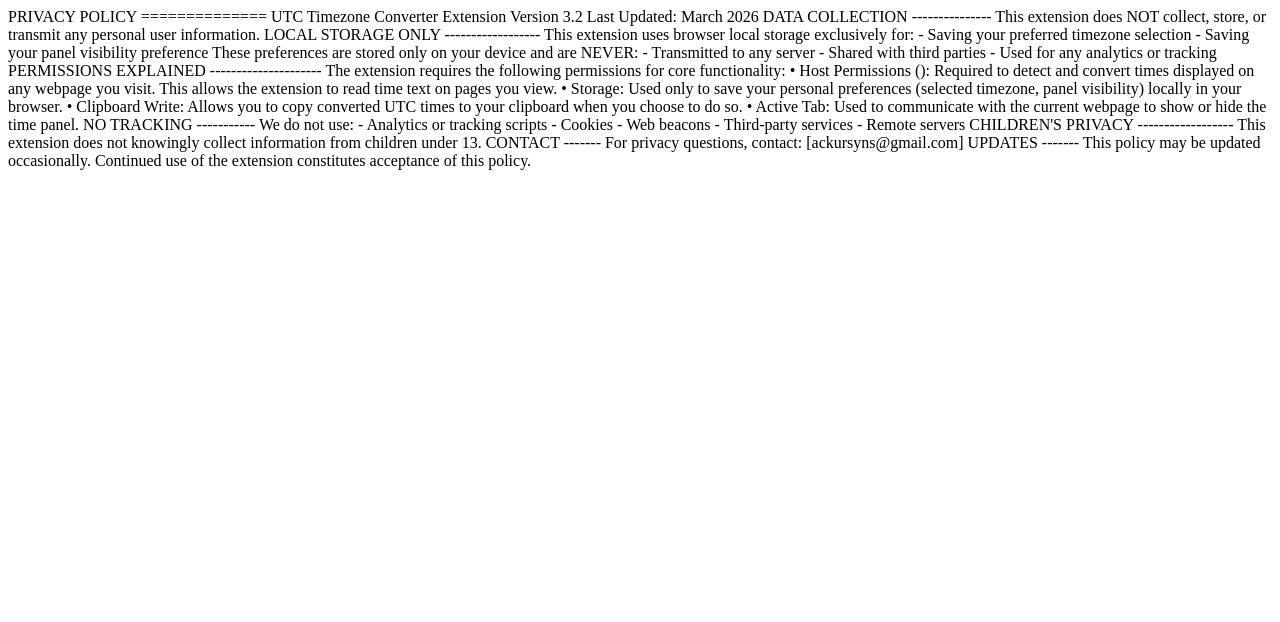
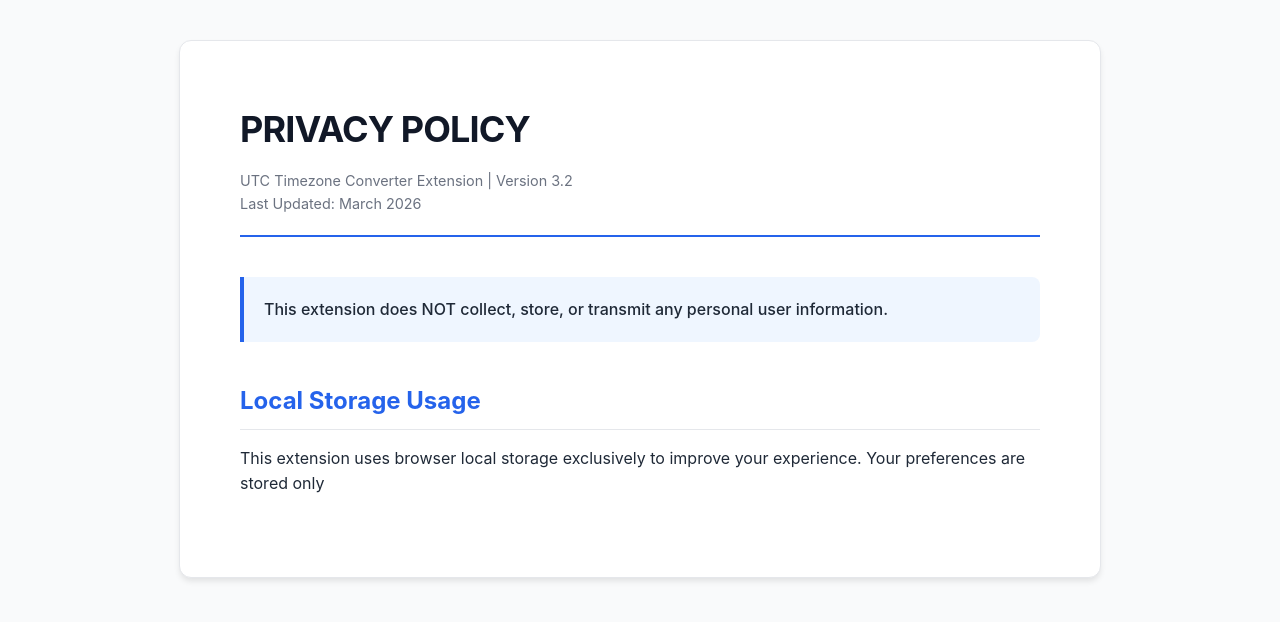
Before and after one commit to KS9O/UTC-Timezone-Extension-Privacy-Policy, a plain HTML site: page index.html in a window 1280 px wide. Drawn offline with Linux system fonts and the light colour scheme.

Commit message:
Revise privacy policy layout and styling
Removed previous privacy policy content and added new styling and structure.

```diff
--- a/index.html
+++ b/index.html
@@ -1,60 +1,128 @@
-PRIVACY POLICY
-==============
+<!DOCTYPE html>
+<html lang="en">
+<head>
+    <meta charset="UTF-8">
+    <meta name="viewport" content="width=device-width, initial-scale=1.0">
+    <title>Privacy Policy - UTC Timezone Converter</title>
+    <style>
+        :root {
+            --primary-color: #2563eb;
+            --text-color: #1f2937;
+            --bg-color: #f9fafb;
+            --card-bg: #ffffff;
+            --border-color: #e5e7eb;
+        }
 
-UTC Timezone Converter Extension
-Version 3.2
-Last Updated: March 2026
+        body {
+            font-family: -apple-system, BlinkMacSystemFont, "Segoe UI", Roboto, Helvetica, Arial, sans-serif;
+            line-height: 1.6;
+            color: var(--text-color);
+            background-color: var(--bg-color);
+            margin: 0;
+            padding: 40px 20px;
+        }
 
+        .container {
+            max-width: 800px;
+            margin: 0 auto;
+            background: var(--card-bg);
+            padding: 60px;
+            border-radius: 12px;
+            box-shadow: 0 4px 6px -1px rgba(0, 0, 0, 0.1);
+            border: 1px solid var(--border-color);
+        }
 
-DATA COLLECTION
----------------
-This extension does NOT collect, store, or transmit any personal user information.
+        header {
+            border-bottom: 2px solid var(--primary-color);
+            padding-bottom: 20px;
+            margin-bottom: 40px;
+        }
 
-LOCAL STORAGE ONLY
-------------------
-This extension uses browser local storage exclusively for:
-- Saving your preferred timezone selection
-- Saving your panel visibility preference
+        h1 {
+            font-size: 2.25rem;
+            margin: 0;
+            color: #111827;
+            text-transform: uppercase;
+            letter-spacing: -0.025em;
+        }
 
-These preferences are stored only on your device and are NEVER:
-- Transmitted to any server
-- Shared with third parties
-- Used for any analytics or tracking
+        .meta {
+            color: #6b7280;
+            font-size: 0.9rem;
+            margin-top: 10px;
+        }
 
+        h2 {
+            font-size: 1.5rem;
+            margin-top: 40px;
+            margin-bottom: 16px;
+            color: var(--primary-color);
+            border-bottom: 1px solid var(--border-color);
+            padding-bottom: 8px;
+        }
 
-PERMISSIONS EXPLAINED
----------------------
-The extension requires the following permissions for core functionality:
+        p, ul {
+            margin-bottom: 20px;
+        }
 
-• Host Permissions (<all_urls>): Required to detect and convert times displayed on any webpage you visit. This allows the extension to read time text on pages you view.
+        ul {
+            padding-left: 20px;
+        }
 
-• Storage: Used only to save your personal preferences (selected timezone, panel visibility) locally in your browser.
+        li {
+            margin-bottom: 10px;
+        }
 
-• Clipboard Write: Allows you to copy converted UTC times to your clipboard when you choose to do so.
+        .highlight-box {
+            background-color: #eff6ff;
+            border-left: 4px solid var(--primary-color);
+            padding: 20px;
+            border-radius: 0 8px 8px 0;
+            margin: 30px 0;
+            font-weight: 500;
+        }
 
-• Active Tab: Used to communicate with the current webpage to show or hide the time panel.
+        .permission-item {
+            display: block;
+            margin-bottom: 15px;
+        }
 
+        .permission-name {
+            font-weight: bold;
+            color: #374151;
+            display: inline-block;
+            min-width: 150px;
+        }
 
-NO TRACKING
------------
-We do not use:
-- Analytics or tracking scripts
-- Cookies
-- Web beacons
-- Third-party services
-- Remote servers
+        footer {
+            margin-top: 60px;
+            padding-top: 20px;
+            border-top: 1px solid var(--border-color);
+            font-size: 0.85rem;
+            color: #6b7280;
+            text-align: center;
+        }
 
+        @media (max-width: 600px) {
+            .container { padding: 30px 20px; }
+            h1 { font-size: 1.75rem; }
+        }
+    </style>
+</head>
+<body>
 
-CHILDREN'S PRIVACY
-------------------
-This extension does not knowingly collect information from children under 13.
+<div class="container">
+    <header>
+        <h1>Privacy Policy</h1>
+        <div class="meta">
+            UTC Timezone Converter Extension | Version 3.2<br>
+            Last Updated: March 2026
+        </div>
+    </header>
 
+    <div class="highlight-box">
+        This extension does NOT collect, store, or transmit any personal user information.
+    </div>
 
-CONTACT
--------
-For privacy questions, contact: [ackursyns@gmail.com]
-
-
-UPDATES
--------
-This policy may be updated occasionally. Continued use of the extension constitutes acceptance of this policy.
+    <h2>Local Storage Usage</h2>
+    <p>This extension uses browser local storage exclusively to improve your experience. Your preferences are stored only
```
